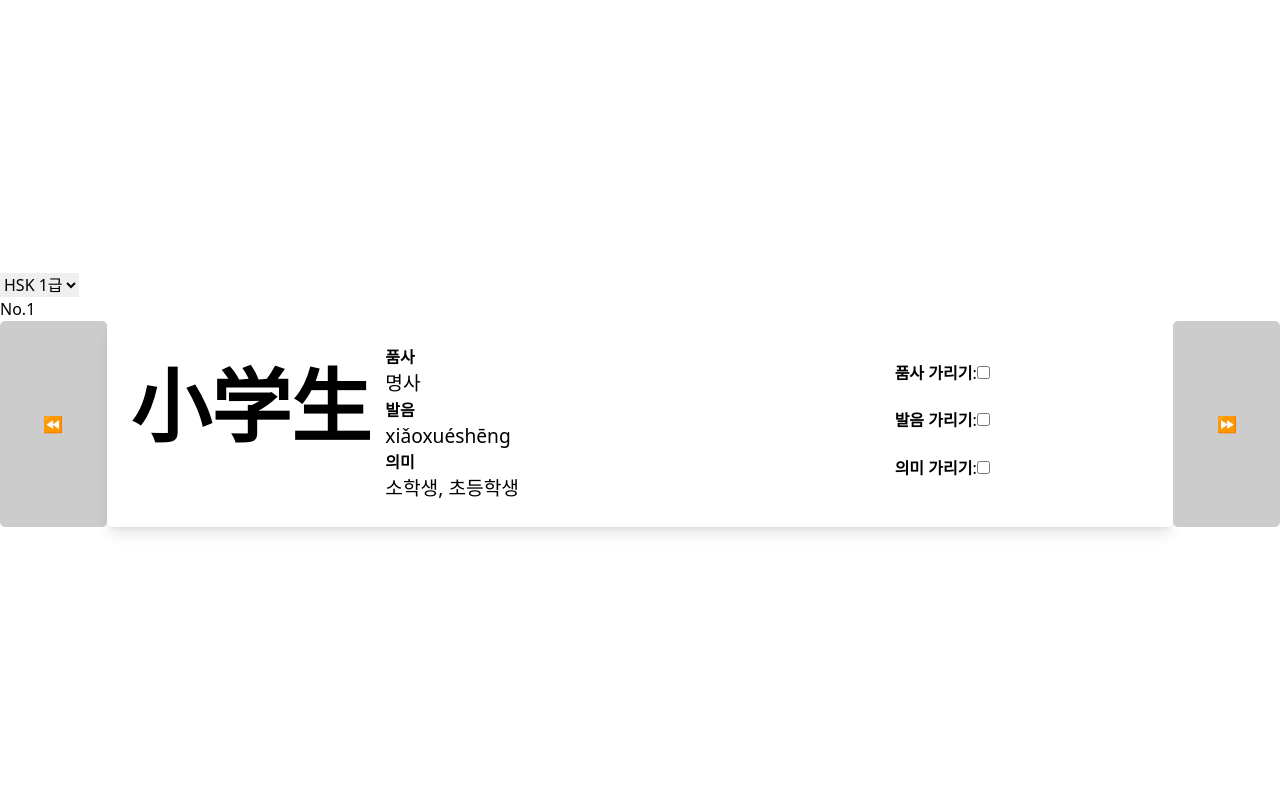
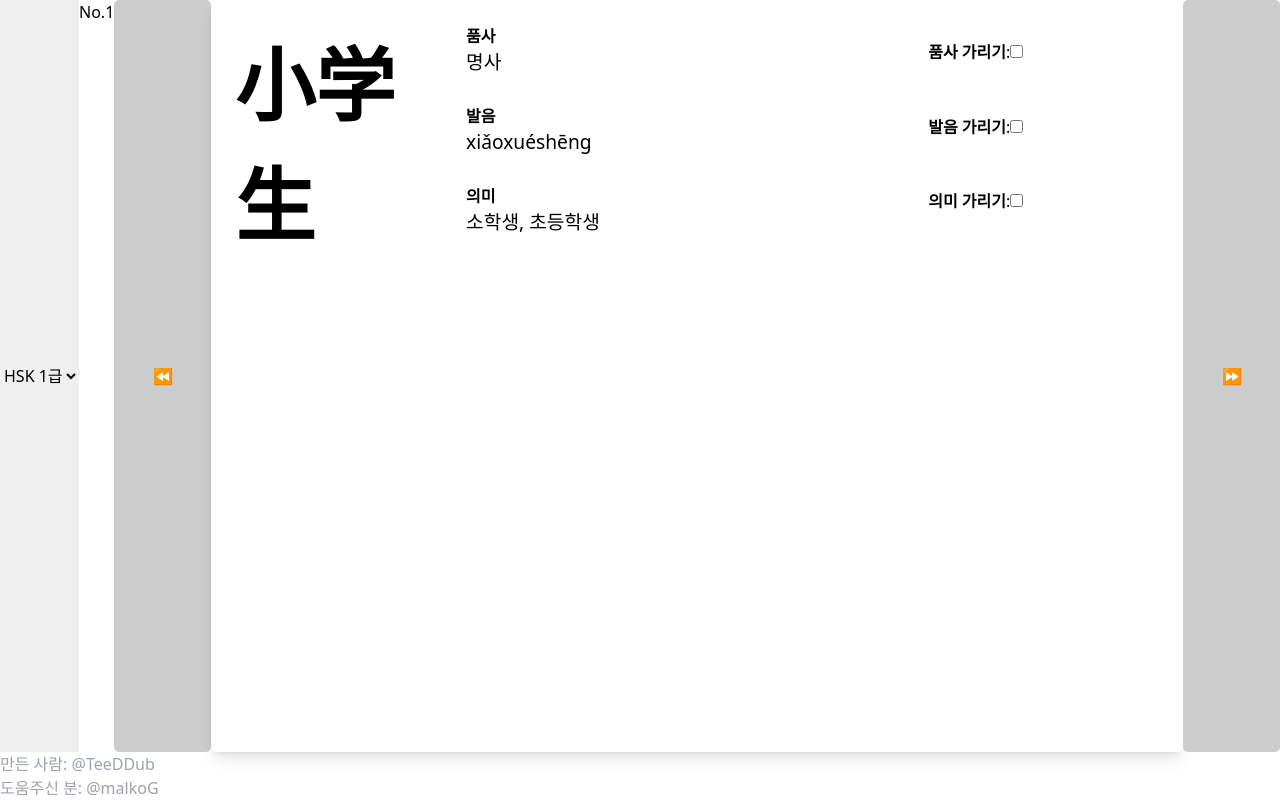
Before and after one commit to TeeDDub/hsk-flashcards, a Vue app: page / in a window 1280 px wide. Built offline with nearby package versions, Linux system fonts and the light colour scheme.

Commit message:
Refactor HomeContainer.vue to improve layout and add credits

```diff
--- a/src/components/HomeContainer.vue
+++ b/src/components/HomeContainer.vue
@@ -1,14 +1,23 @@
 <template>
-  <div class="home-container w-full">
-    <select v-model="level">
-      <option v-for="i in 6" :key="i" :value="i">HSK {{ i }}급</option>
-    </select>
-    <p>No.{{ currentId[level] }}</p>
-    <div class="flex w-full">
+  <div class="home-container w-full flex flex-col h-screen">
+    <div class="flex w-full flex-grow">
+      <select v-model="level">
+        <option v-for="i in 6" :key="i" :value="i">HSK {{ i }}급</option>
+      </select>
+      <p>No.{{ currentId[level] }}</p>
+
       <button @click="prev" class="basis-1/12" id="prev" style="background-color: #ccc; border: none; border-radius: 5px; color: #fff;">⏪️</button>
       <FlashCard class="basis-10/12" style="border: none; border-radius: 5px;"
         :entry="data[currentId[level]].entry" :parts="data[currentId[level]].parts" :pron="data[currentId[level]].pron" :means="data[currentId[level]].means" />
       <button @click="next" class="basis-1/12" id="next" style="background-color: #ccc; border: none; border-radius: 5px; color: #fff;">⏩️</button>
+    </div>
+    <div class="w-1/2">
+      <p class="text-gray-400">
+        <ul>
+          <li>만든 사람: <a href="https://github.com/TeeDDub">@TeeDDub</a></li>
+          <li>도움주신 분: <a href="https://github.com/malkoG">@malkoG</a></li>
+        </ul>
+      </p>
     </div>
   </div>
 </template>
```
